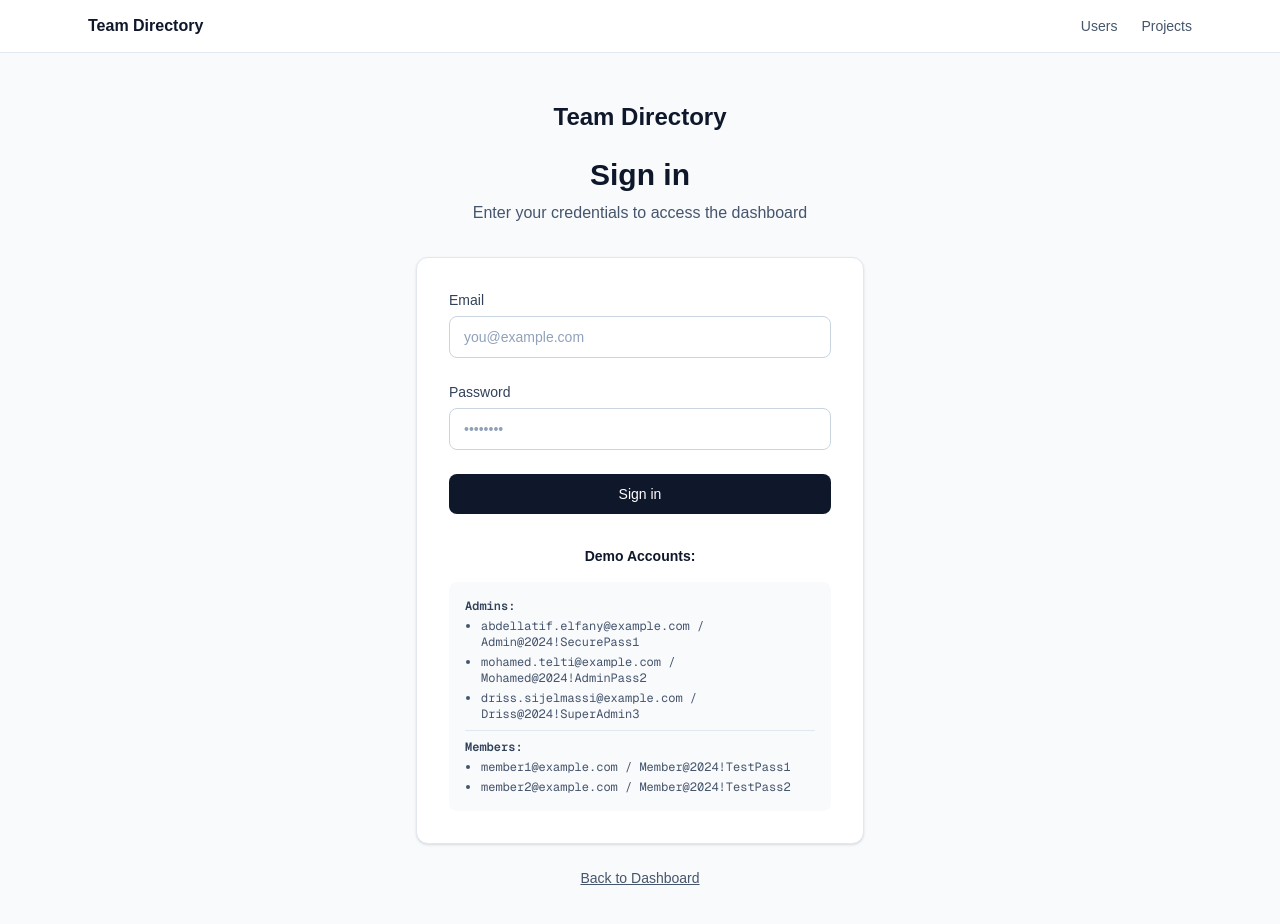
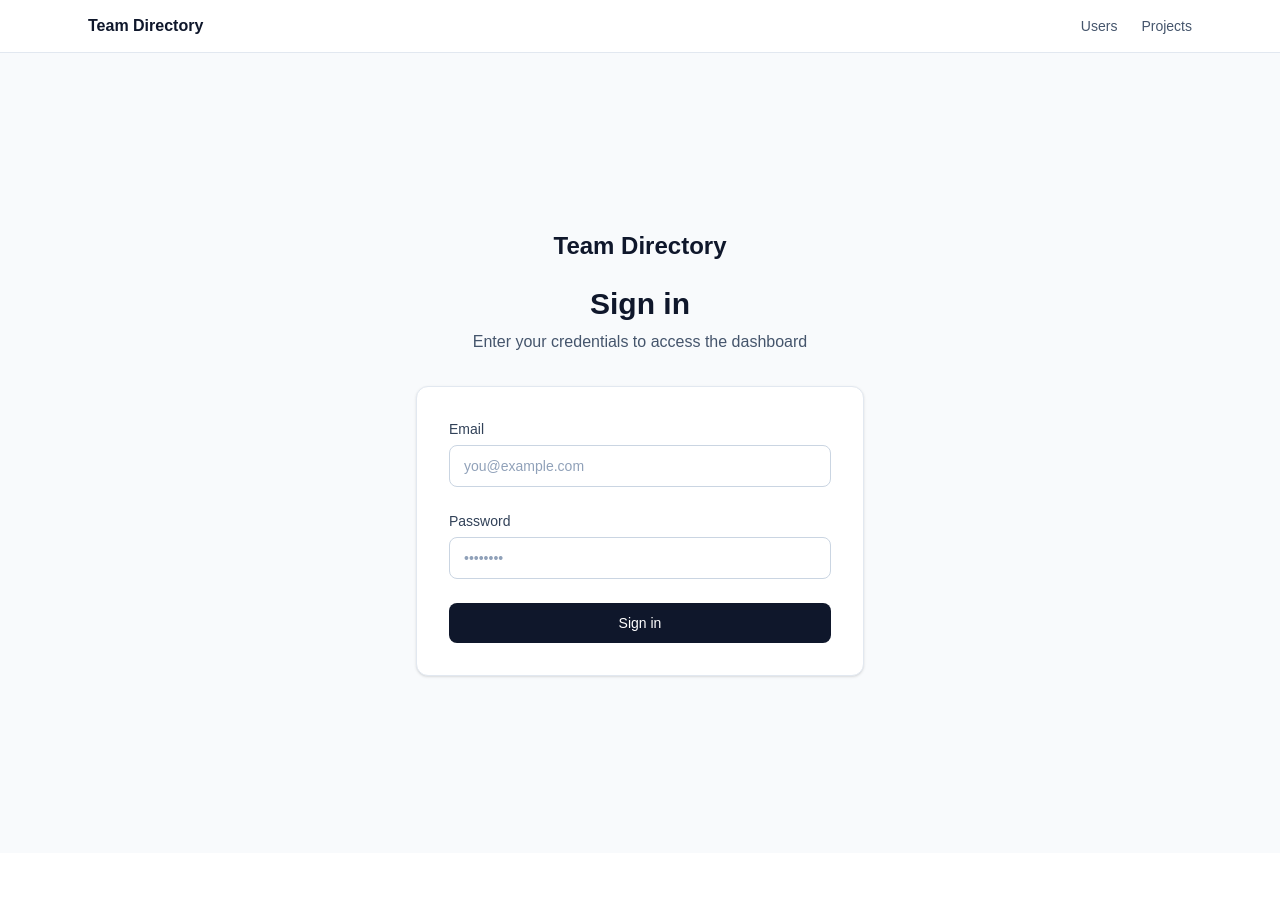
Before and after one commit to triangle-motelti/Full-stack-assignment, a Next.js app: page /login in a window 1280 px wide. Shown: the top 924 px of the page. After the commit the page ends 853 px from the top, so only its background shows below. Built offline with nearby package versions, Linux system fonts and the light colour scheme; no server answers.

Commit message:
enhanced login page

```diff
--- a/app/login/page.tsx
+++ b/app/login/page.tsx
@@ -52,15 +52,7 @@ export default function LoginPage() {
               {isLoading ? "Signing in..." : "Sign in"}
             </button>
           </form>
-          <div className="mt-8 space-y-4 text-sm text-slate-600">
-            <p className="text-center"><strong className="text-slate-900">Demo Accounts:</strong></p>
-            <div className="space-y-2 text-xs font-mono bg-slate-50 rounded-lg p-4">
-              <div><span className="font-semibold text-slate-700">Admins:</span><ul className="mt-1 space-y-1 ml-4 list-disc"><li>abdellatif.elfany@example.com / Admin@2024!SecurePass1</li><li>mohamed.telti@example.com / Mohamed@2024!AdminPass2</li><li>driss.sijelmassi@example.com / Driss@2024!SuperAdmin3</li></ul></div>
-              <div className="pt-2 border-t border-slate-200"><span className="font-semibold text-slate-700">Members:</span><ul className="mt-1 space-y-1 ml-4 list-disc"><li>member1@example.com / Member@2024!TestPass1</li><li>member2@example.com / Member@2024!TestPass2</li></ul></div>
-            </div>
-          </div>
         </div>
-        <p className="mt-6 text-center text-sm text-slate-500"><Link href="/" className="text-slate-600 hover:text-slate-900 underline">Back to Dashboard</Link></p>
       </div>
     </main>
   );
```
